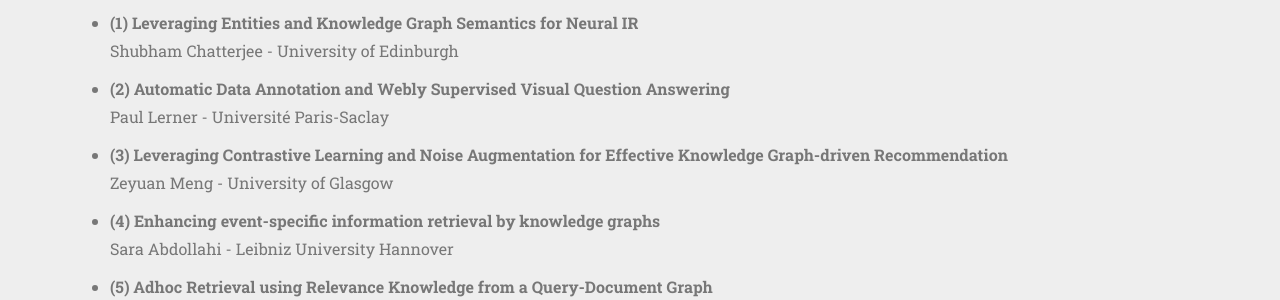
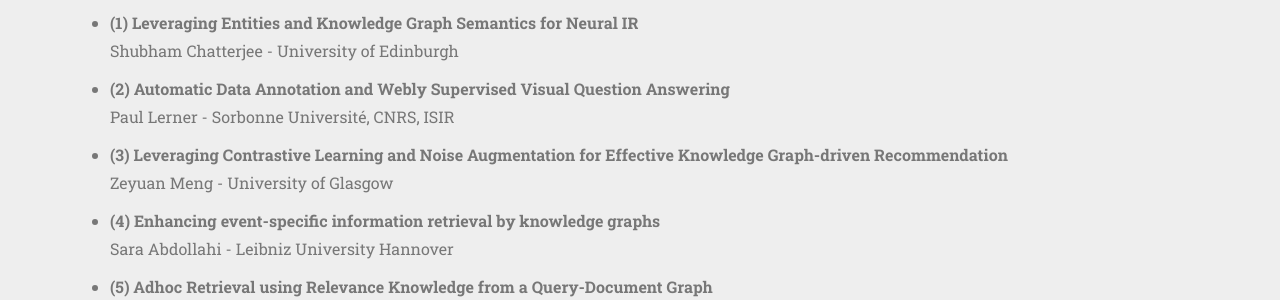
Before and after one commit to keirworkshop/keirworkshop.github.io, a Jekyll site: the page built from index.md, in a window 1280 px wide and 900 px high, scrolled down 3501 px. Shown: the part 154-454 px from the top of the window. Built offline with Jekyll 4.4.1, drawn with Linux system fonts in a browser that asks for light colours; nearby versions of some CDN libraries; some web fonts are replaced.

Commit message:
update affiliation

```diff
--- a/_includes/contributions.html
+++ b/_includes/contributions.html
@@ -16,7 +16,7 @@
         </ul>
         <ul class="large text-muted">
           <li><b>(2) Automatic Data Annotation and Webly Supervised Visual Question Answering</b><br>
-            Paul Lerner - Université Paris-Saclay</li>
+            Paul Lerner - Sorbonne Université, CNRS, ISIR</li>
         </ul>
         <ul class="large text-muted">
           <li><b>(3) Leveraging Contrastive Learning and Noise Augmentation for Effective Knowledge Graph-driven
```
